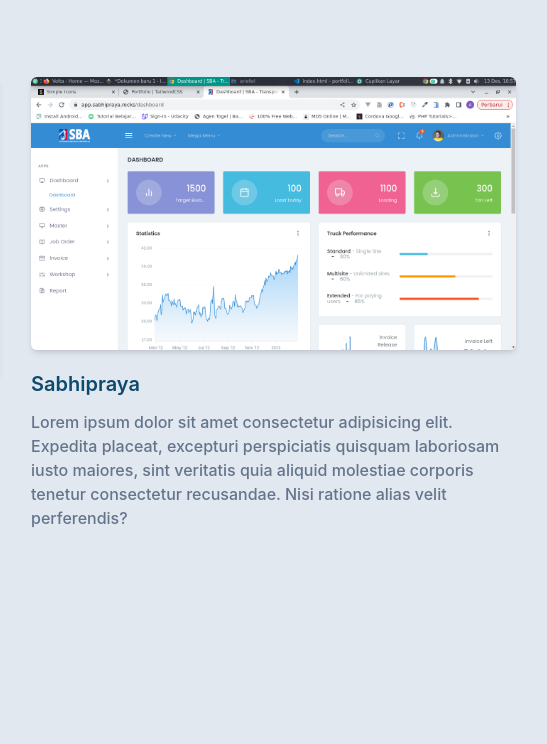
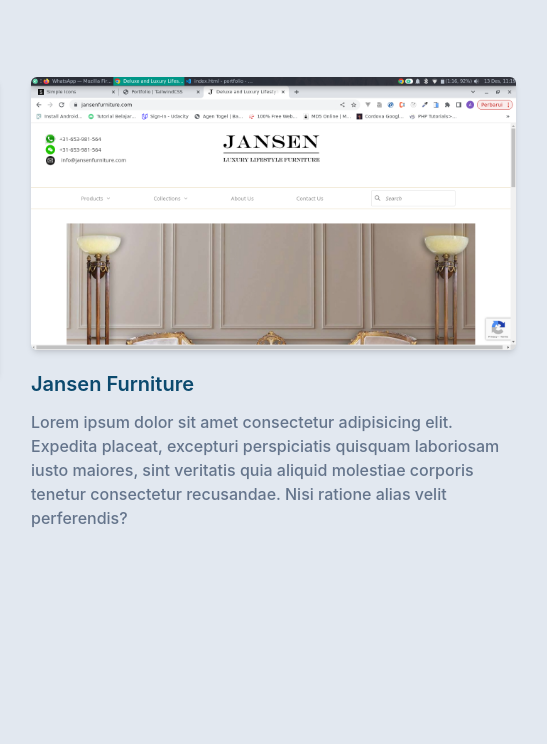
Before and after one commit to ariefwl/portfolio, a website: page index.html in a window 1280 px wide. Shown: the part 2775-3519 px from the top of the page, 625-1172 px from the left. Drawn offline with Linux system fonts and the light colour scheme.

Commit message:
Update index.html

```diff
--- a/index.html
+++ b/index.html
@@ -169,13 +169,6 @@
                     </div>
                     <h3 class="font-semibold text-xl text-dark mt-5 mb-3">Volta Indonesia</h3>
                     <p class="font-medium text-base text-secondary">Website <a href="https://www.voltaindonesia.com/">voltaindonesia.com</a> adalah platform resmi untuk Volta Indonesia, sebuah perusahaan yang berfokus pada inovasi kendaraan listrik. Situs ini menampilkan berbagai produk unggulan, termasuk sepeda motor listrik dan skuter, yang dirancang untuk mendukung mobilitas ramah lingkungan. Dengan antarmuka yang modern dan navigasi yang mudah digunakan, pengunjung dapat dengan cepat mengakses informasi tentang produk, spesifikasi teknis, dan layanan purna jual. Website ini juga menonjolkan komitmen Volta Indonesia terhadap keberlanjutan dan teknologi, memberikan pandangan jelas tentang bagaimana mereka berkontribusi pada masa depan transportasi yang lebih hijau di Indonesia.</p>
-                </div>
-                <div class="mb-12 p-4 md:w-1/2">
-                    <div class="rounded-md shadow-md overflow-hidden">
-                        <img src="dist/portfolio/sba.png" alt="uin" width="w-full" srcset="">
-                    </div>
-                    <h3 class="font-semibold text-xl text-dark mt-5 mb-3">Sabhipraya</h3>
-                    <p class="font-medium text-base text-secondary">Lorem ipsum dolor sit amet consectetur adipisicing elit. Expedita placeat, excepturi perspiciatis quisquam laboriosam iusto maiores, sint veritatis quia aliquid molestiae corporis tenetur consectetur recusandae. Nisi ratione alias velit perferendis?</p>
                 </div>
                 <div class="mb-12 p-4 md:w-1/2">
                     <div class="rounded-md shadow-md overflow-hidden">
```
